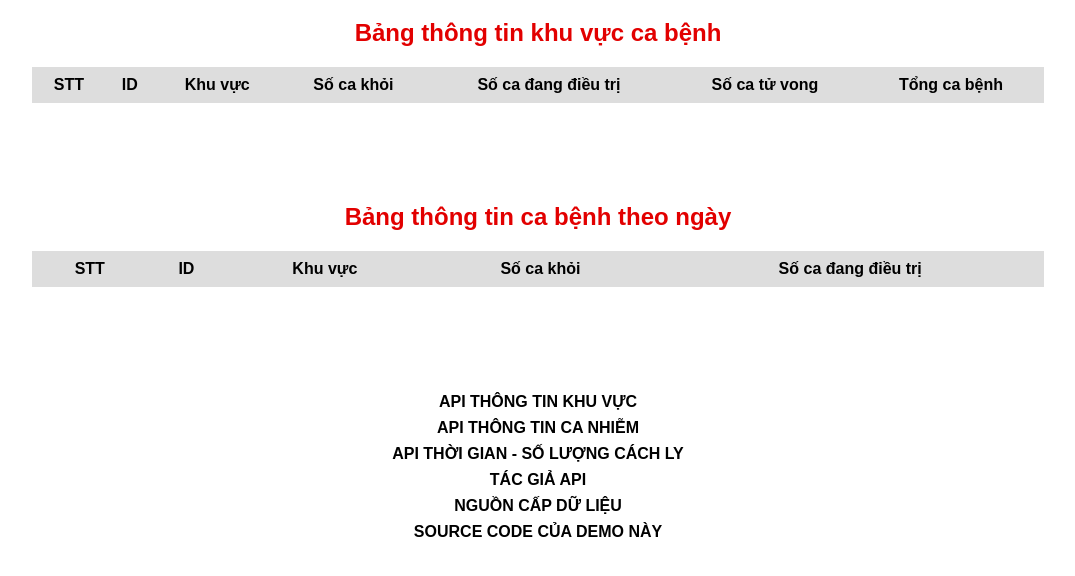
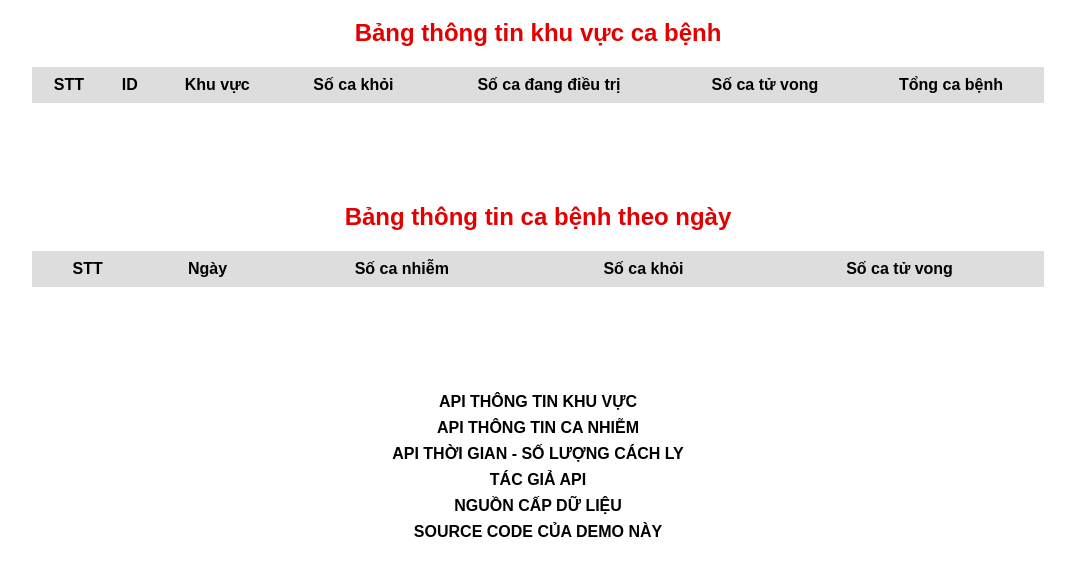
Before and after one commit to OrangeFoxie/VN-COVID19-BYT, a plain HTML site: page index.html in a window 1280 px wide. Shown: the part 118-694 px from the top of the page, without its empty margins (102-1177 px from the left). Drawn offline with Linux system fonts and the light colour scheme; no server answers.

Commit message:
thead changed

```diff
--- a/index.html
+++ b/index.html
@@ -35,10 +35,10 @@
                 <thead>
                     <tr>
                         <th>STT</th>
-                        <th>ID</th>
-                        <th>Khu vực</th>
+                        <th>Ngày</th>
+                        <th>Số ca nhiễm</th>
                         <th>Số ca khỏi</th>
-                        <th>Số ca đang điều trị</th>
+                        <th>Số ca tử vong</th>
                     </tr>
                 </thead>
                 <tbody id="datatableCL"></tbody>
```
